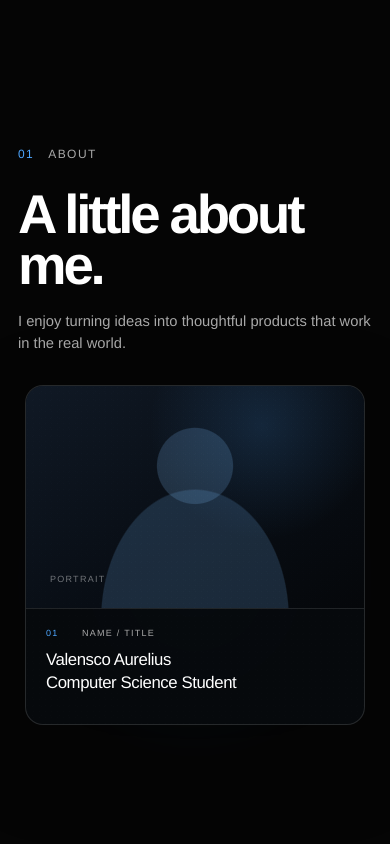
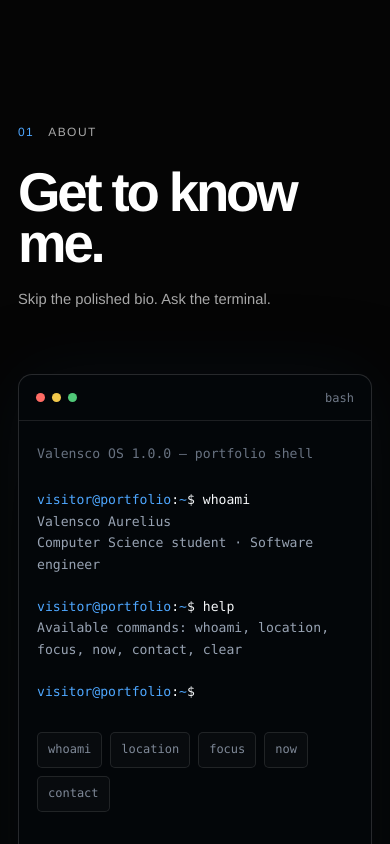
Before and after one commit to ValenscoA/Portfolio, a Next.js app: page / in a window 390 px wide. Shown: the part 860-1704 px from the top of the page. Built offline with nearby package versions, Linux system fonts and the light colour scheme.

Commit message:
feat: redesign about section as terminal

```diff
--- a/app/Portfolio.tsx
+++ b/app/Portfolio.tsx
@@ -5,16 +5,15 @@ import Image from "next/image";
 import {
   AnimatePresence,
   motion,
-  useReducedMotion,
 } from "motion/react";
 import Lenis from "lenis";
 import {
   type Dispatch,
+  type FormEvent,
   type MouseEvent as ReactMouseEvent,
   type SetStateAction,
   useCallback,
   useEffect,
-  useRef,
   useState,
 } from "react";
 import BrandLogo from "./components/BrandLogo";
@@ -43,28 +42,14 @@ const projects = [
   },
 ];
 
-const aboutBlocks = [
-  {
-    number: "01",
-    label: "NAME / TITLE",
-    lines: ["Valensco Aurelius", "Computer Science Student"],
-  },
-  {
-    number: "02",
-    label: "LOCATION",
-    lines: ["Malaysia"],
-  },
-  {
-    number: "03",
-    label: "FOCUS",
-    lines: ["Software Engineering", "UI/UX Design", "Embedded Systems"],
-  },
-  {
-    number: "04",
-    label: "CURRENT",
-    lines: ["Building projects.", "Learning new technologies.", "Looking for internship opportunities."],
-  },
-];
+const terminalCommands: Record<string, string[]> = {
+  whoami: ["Valensco Aurelius", "Computer Science student · Software engineer"],
+  location: ["Malaysia · UTC+8"],
+  focus: ["Software engineering", "Interface design", "Embedded systems"],
+  now: ["Building production-minded projects.", "Learning new technologies.", "Open to internship opportunities."],
+  contact: ["hello@valensco.me", "github.com/ValenscoA"],
+  help: ["Available commands: whoami, location, focus, now, contact, clear"],
+};
 
 const technologies = [
   "Python",
@@ -272,198 +257,79 @@ function ProjectVisual({ project }: { project: (typeof projects)[number] }) {
 }
 
 function AboutSection() {
-  const sectionRef = useRef<HTMLElement>(null);
-  const slideIndexRef = useRef(0);
-  const phaseRef = useRef<"IDLE" | "TRANSITIONING" | "SETTLED">("IDLE");
-  const accumulatedDelta = useRef(0);
-  const wheelGestureConsumed = useRef(false);
-  const touchGestureConsumed = useRef(false);
-  const wheelIdleTimer = useRef<ReturnType<typeof setTimeout> | null>(null);
-  const animationTimer = useRef<ReturnType<typeof setTimeout> | null>(null);
-  const cooldownTimer = useRef<ReturnType<typeof setTimeout> | null>(null);
-  const touchLastY = useRef<number | null>(null);
-  const prefersReducedMotion = useReducedMotion();
-  const [slideIndex, setSlideIndex] = useState(0);
-  const [phase, setPhase] = useState<"IDLE" | "TRANSITIONING" | "SETTLED">("IDLE");
+  const [command, setCommand] = useState("");
+  const [history, setHistory] = useState([
+    { command: "whoami", output: terminalCommands.whoami },
+    { command: "help", output: terminalCommands.help },
+  ]);
 
-  const updatePhase = useCallback((nextPhase: "IDLE" | "TRANSITIONING" | "SETTLED") => {
-    phaseRef.current = nextPhase;
-    setPhase(nextPhase);
-  }, []);
-
-  const advanceSlide = useCallback(() => {
-    if (phaseRef.current !== "IDLE" || slideIndexRef.current >= aboutBlocks.length - 1) return false;
-    const nextIndex = slideIndexRef.current + 1;
-
-    updatePhase("TRANSITIONING");
-    slideIndexRef.current = nextIndex;
-    setSlideIndex(nextIndex);
-
-    const section = sectionRef.current;
-    if (section) {
-      const sectionTop = window.scrollY + section.getBoundingClientRect().top;
-      window.scrollTo({ top: sectionTop + nextIndex * window.innerHeight, behavior: "auto" });
+  function executeCommand(rawCommand: string) {
+    const value = rawCommand.trim().toLowerCase();
+    if (!value) return;
+    if (value === "clear") {
+      setHistory([]);
+    } else {
+      setHistory((current) => [
+        ...current,
+        {
+          command: value,
+          output: terminalCommands[value] ?? [`Command not found: ${value}`, "Type 'help' to see available commands."],
+        },
+      ]);
+    }
+    setCommand("");
   }
 
-    if (animationTimer.current) clearTimeout(animationTimer.current);
-    animationTimer.current = setTimeout(() => {
-      updatePhase("SETTLED");
-      if (cooldownTimer.current) clearTimeout(cooldownTimer.current);
-      cooldownTimer.current = setTimeout(() => {
-        accumulatedDelta.current = 0;
-        updatePhase("IDLE");
-      }, prefersReducedMotion ? 80 : 200);
-    }, prefersReducedMotion ? 140 : 620);
-    return true;
-  }, [prefersReducedMotion, updatePhase]);
-
-  useEffect(() => {
-    const section = sectionRef.current;
-    if (!section) return;
-
-    const isPinned = () => {
-      const bounds = section.getBoundingClientRect();
-      return bounds.top <= 1 && bounds.bottom >= window.innerHeight - 1;
-    };
-
-    const handleWheel = (event: WheelEvent) => {
-      if (!isPinned()) return;
-
-      if (event.deltaY > 0) {
-        if (wheelIdleTimer.current) clearTimeout(wheelIdleTimer.current);
-        wheelIdleTimer.current = setTimeout(() => {
-          wheelGestureConsumed.current = false;
-          accumulatedDelta.current = 0;
-        }, 220);
+  function runCommand(event: FormEvent<HTMLFormElement>) {
+    event.preventDefault();
+    executeCommand(command);
   }
-
-      if (phaseRef.current !== "IDLE") {
-        event.preventDefault();
-        event.stopPropagation();
-        return;
-      }
-
-      if (event.deltaY <= 0) {
-        accumulatedDelta.current = 0;
-        return;
-      }
-
-      if (wheelGestureConsumed.current) {
-        event.preventDefault();
-        event.stopPropagation();
-        return;
-      }
-
-      if (slideIndexRef.current >= aboutBlocks.length - 1) return;
-
-      event.preventDefault();
-      event.stopPropagation();
-
-      if (event.deltaY < 1.5) return;
-      accumulatedDelta.current += event.deltaY;
-      if (accumulatedDelta.current < 80) return;
-
-      wheelGestureConsumed.current = true;
-      accumulatedDelta.current = 0;
-      advanceSlide();
-    };
-
-    const handleTouchStart = (event: TouchEvent) => {
-      touchLastY.current = event.touches[0]?.clientY ?? null;
-      touchGestureConsumed.current = false;
-      accumulatedDelta.current = 0;
-    };
-
-    const handleTouchMove = (event: TouchEvent) => {
-      if (!isPinned() || touchLastY.current === null) return;
-      const currentY = event.touches[0]?.clientY ?? touchLastY.current;
-      const delta = touchLastY.current - currentY;
-      touchLastY.current = currentY;
-
-      if (phaseRef.current !== "IDLE" || touchGestureConsumed.current) {
-        event.preventDefault();
-        return;
-      }
-
-      if (delta <= 0) {
-        accumulatedDelta.current = 0;
-        return;
-      }
-
-      if (slideIndexRef.current >= aboutBlocks.length - 1) return;
-
-      event.preventDefault();
-      if (delta < 1.5) return;
-      accumulatedDelta.current += delta;
-      if (accumulatedDelta.current < 80) return;
-
-      touchGestureConsumed.current = true;
-      accumulatedDelta.current = 0;
-      advanceSlide();
-    };
-
-    const handleTouchEnd = () => {
-      touchLastY.current = null;
-      accumulatedDelta.current = 0;
-    };
-
-    section.addEventListener("wheel", handleWheel, { passive: false });
-    section.addEventListener("touchstart", handleTouchStart, { passive: true });
-    section.addEventListener("touchmove", handleTouchMove, { passive: false });
-    section.addEventListener("touchend", handleTouchEnd, { passive: true });
-    section.addEventListener("touchcancel", handleTouchEnd, { passive: true });
-    return () => {
-      section.removeEventListener("wheel", handleWheel);
-      section.removeEventListener("touchstart", handleTouchStart);
-      section.removeEventListener("touchmove", handleTouchMove);
-      section.removeEventListener("touchend", handleTouchEnd);
-      section.removeEventListener("touchcancel", handleTouchEnd);
-      if (wheelIdleTimer.current) clearTimeout(wheelIdleTimer.current);
-      if (animationTimer.current) clearTimeout(animationTimer.current);
-      if (cooldownTimer.current) clearTimeout(cooldownTimer.current);
-    };
-  }, [advanceSlide]);
-
-  const activeSlide = aboutBlocks[slideIndex];
 
   return (
     <section
-      ref={sectionRef}
-      className={`${styles.section} ${styles.aboutPortraitSection}`}
+      className={`${styles.section} ${styles.aboutTerminalSection}`}
       id="about"
       aria-labelledby="about-title"
     >
-      <div className={styles.aboutPinned}>
-        <motion.div {...reveal} className={styles.aboutPortraitIntro}>
+      <motion.div {...reveal} className={styles.aboutTerminalIntro}>
         <div className={styles.sectionLabel}><span>01</span>About</div>
-          <h2 id="about-title">A little about me.</h2>
-          <p>I enjoy turning ideas into thoughtful products that work in the real world.</p>
+        <h2 id="about-title">Get to know me.</h2>
+        <p>Skip the polished bio. Ask the terminal.</p>
       </motion.div>
 
-        <motion.div {...reveal} className={styles.portraitCardShell}>
-          <div className={styles.portraitCard} aria-busy={phase !== "IDLE"}>
-            <div className={styles.portraitMedia} role="img" aria-label="Portrait placeholder">
-              <div className={styles.portraitPlaceholder}><span>Portrait</span></div>
+      <motion.div {...reveal} className={styles.terminalWindow}>
+        <div className={styles.terminalBar}>
+          <div aria-hidden="true"><i /><i /><i /></div>
+          <span>valensco@portfolio:~</span>
+          <span>bash</span>
         </div>
-
-            <div className={styles.aboutInfoViewport} aria-live="polite">
-              <AnimatePresence initial={false} mode="sync">
-                <motion.article
-                  key={activeSlide.number}
-                  className={styles.aboutInfoSlide}
-                  initial={{ opacity: prefersReducedMotion ? 0 : 0.72, x: prefersReducedMotion ? 0 : "100%" }}
-                  animate={{ opacity: 1, x: 0 }}
-                  exit={{ opacity: prefersReducedMotion ? 0 : 0.72, x: prefersReducedMotion ? 0 : "-100%" }}
-                  transition={{ duration: prefersReducedMotion ? 0.12 : 0.62, ease: [0.22, 1, 0.36, 1] }}
-                >
-                  <header><span>{activeSlide.number}</span><span>{activeSlide.label}</span></header>
-                  <div>{activeSlide.lines.map((line) => <p key={line}>{line}</p>)}</div>
-                </motion.article>
-              </AnimatePresence>
+        <div className={styles.terminalBody} aria-live="polite">
+          <p className={styles.terminalBoot}>Valensco OS 1.0.0 — portfolio shell</p>
+          {history.map((entry, index) => (
+            <div className={styles.terminalEntry} key={`${entry.command}-${index}`}>
+              <p><span>visitor@portfolio</span>:<b>~</b>$ {entry.command}</p>
+              {entry.output.map((line) => <p key={line}>{line}</p>)}
+            </div>
+          ))}
+          <form className={styles.terminalPrompt} onSubmit={runCommand}>
+            <label htmlFor="about-command"><span>visitor@portfolio</span>:<b>~</b>$</label>
+            <input
+              id="about-command"
+              value={command}
+              onChange={(event) => setCommand(event.target.value)}
+              autoComplete="off"
+              spellCheck={false}
+              aria-label="Enter an About command"
+            />
+            <span className={styles.terminalCursor} aria-hidden="true" />
+          </form>
+          <div className={styles.terminalShortcuts} aria-label="Quick commands">
+            {Object.keys(terminalCommands).filter((item) => item !== "help").map((item) => (
+              <button key={item} type="button" onClick={() => executeCommand(item)}>{item}</button>
+            ))}
           </div>
         </div>
       </motion.div>
-      </div>
     </section>
   );
 }
--- a/app/page.module.css
+++ b/app/page.module.css
@@ -349,175 +349,123 @@
   color: var(--accent);
 }
 
-.aboutPortraitSection {
-  position: relative;
-  height: 400svh;
-  min-height: 400svh;
-  padding: 0;
+.aboutTerminalSection {
+  display: grid;
+  grid-template-columns: minmax(250px, 0.7fr) minmax(0, 1.3fr);
+  align-items: center;
+  gap: clamp(60px, 9vw, 150px);
   border-top: 1px solid var(--line);
 }
 
-.aboutPinned {
-  position: sticky;
-  top: 0;
-  width: 100%;
-  height: 100svh;
-  display: grid;
-  grid-template-columns: minmax(0, 1fr) auto;
-  align-items: center;
-  gap: clamp(72px, 9vw, 160px);
-  padding: clamp(90px, 9vw, 130px) 0 clamp(48px, 6vw, 86px);
-  box-sizing: border-box;
-}
-
-.aboutPortraitIntro {
+.aboutTerminalIntro {
   max-width: 720px;
 }
 
-.aboutPortraitIntro h2 {
+.aboutTerminalIntro h2 {
   max-width: 650px;
   margin: 54px 0 0;
-  font-size: clamp(3.6rem, 6vw, 6.7rem);
+  font-size: clamp(3.6rem, 6.4vw, 7rem);
   font-weight: 700;
   line-height: 0.94;
   letter-spacing: -0.058em;
 }
 
-.aboutPortraitIntro p {
+.aboutTerminalIntro p {
   max-width: 470px;
   margin: 34px 0 0;
   color: var(--muted);
-  font-size: clamp(0.95rem, 1.15vw, 1.08rem);
+  font-size: clamp(1rem, 1.2vw, 1.15rem);
   line-height: 1.55;
 }
 
-.portraitCardShell {
+.terminalWindow {
   position: relative;
-  width: clamp(390px, 32vw, 470px);
+  width: 100%;
+  overflow: hidden;
+  border: 1px solid rgba(255, 255, 255, 0.14);
+  border-radius: 14px;
+  background: rgba(4, 7, 10, 0.92);
+  box-shadow: 0 40px 110px rgba(0, 0, 0, 0.42), 0 0 80px rgba(78, 167, 255, 0.06);
+  font-family: "SFMono-Regular", Consolas, "Liberation Mono", monospace;
 }
 
-.portraitCardShell::before {
-  content: "";
-  position: absolute;
-  inset: 8% -9% -7%;
-  z-index: -1;
-  border-radius: 50%;
-  background: radial-gradient(circle, rgba(78, 167, 255, 0.13), transparent 67%);
-  filter: blur(24px);
-  pointer-events: none;
+.terminalBar {
+  display: flex;
+  align-items: center;
+  justify-content: space-between;
+  height: 46px;
+  padding: 0 17px;
+  border-bottom: 1px solid rgba(255, 255, 255, 0.1);
+  color: #707988;
+  font-size: 12px;
 }
 
-.portraitCard {
-  position: relative;
-  width: 100%;
-  aspect-ratio: 1;
-  overflow: hidden;
-  border: 1px solid rgba(255, 255, 255, 0.13);
-  border-radius: 22px;
-  background: rgba(7, 10, 14, 0.92);
-  box-shadow: 0 30px 90px rgba(0, 0, 0, 0.3), inset 0 1px rgba(255, 255, 255, 0.04);
-  touch-action: pan-y;
+.terminalBar > div { display: flex; gap: 7px; }
+.terminalBar i { width: 9px; height: 9px; border-radius: 50%; background: #303744; }
+.terminalBar i:first-child { background: #ff6b64; }
+.terminalBar i:nth-child(2) { background: #f2c84b; }
+.terminalBar i:last-child { background: #50c878; }
+
+.terminalBody {
+  min-height: 470px;
+  padding: clamp(24px, 3vw, 38px);
+  color: #d7dce4;
+  font-size: clamp(0.88rem, 1.05vw, 1rem);
+  line-height: 1.65;
 }
 
-.portraitCard::after {
-  content: "";
-  position: absolute;
-  inset: 0;
-  z-index: 4;
-  opacity: 0.055;
-  pointer-events: none;
-  background-image:
-    radial-gradient(circle at 20% 30%, #fff 0 0.4px, transparent 0.7px),
-    radial-gradient(circle at 70% 65%, #fff 0 0.35px, transparent 0.65px);
-  background-size: 6px 6px, 9px 9px;
-  mix-blend-mode: soft-light;
+.terminalBody p { margin: 0; }
+.terminalBoot { margin-bottom: 24px !important; color: #687281; }
+.terminalEntry { margin-bottom: 20px; }
+.terminalEntry > p:first-child { color: #f5f7f9; }
+.terminalEntry > p:not(:first-child) { padding-left: 18px; color: #98a3b3; }
+.terminalEntry span,
+.terminalPrompt span { color: var(--accent); }
+.terminalEntry b,
+.terminalPrompt b { color: #4ea7ff; font-weight: 500; }
+
+.terminalPrompt {
+  display: flex;
+  align-items: center;
+  gap: 8px;
+  color: #f5f7f9;
 }
 
-.portraitMedia {
-  position: relative;
-  height: 66%;
-  overflow: hidden;
-  border-bottom: 1px solid rgba(255, 255, 255, 0.11);
+.terminalPrompt label { flex: 0 0 auto; }
+.terminalPrompt input {
+  min-width: 0;
+  flex: 1;
+  padding: 0;
+  border: 0;
+  outline: 0;
+  background: transparent;
+  color: white;
+  font: inherit;
+  caret-color: var(--accent);
 }
 
-.portraitMedia img {
-  width: 100%;
-  height: 100%;
-  display: block;
-  object-fit: cover;
+.terminalCursor {
+  width: 8px;
+  height: 1.1em;
+  background: var(--accent);
+  animation: terminalBlink 1s steps(1) infinite;
 }
 
-.portraitPlaceholder {
-  position: absolute;
-  inset: 0;
-  display: grid;
-  place-items: end start;
-  padding: 24px;
-  background:
-    radial-gradient(circle at 50% 36%, rgba(126, 185, 242, 0.2) 0 17%, transparent 17.5%),
-    radial-gradient(ellipse at 50% 105%, rgba(79, 124, 168, 0.28) 0 39%, transparent 39.5%),
-    linear-gradient(145deg, #101925, #080d14 58%, #05070a);
+.terminalShortcuts { display: flex; flex-wrap: wrap; gap: 8px; margin-top: 30px; }
+.terminalShortcuts button {
+  padding: 7px 10px;
+  border: 1px solid rgba(255, 255, 255, 0.1);
+  border-radius: 5px;
+  background: rgba(255, 255, 255, 0.025);
+  color: #7f8998;
+  font: inherit;
+  font-size: 12px;
+  cursor: pointer;
+  transition: border-color 0.2s ease, color 0.2s ease;
 }
+.terminalShortcuts button:hover { border-color: var(--accent); color: var(--accent); }
 
-.portraitPlaceholder::after {
-  content: "";
-  position: absolute;
-  inset: 0;
-  background: radial-gradient(circle at 70% 18%, rgba(78, 167, 255, 0.15), transparent 38%);
-}
-
-.portraitPlaceholder span {
-  position: relative;
-  z-index: 1;
-  color: rgba(255, 255, 255, 0.42);
-  font-size: 9px;
-  letter-spacing: 0.14em;
-  text-transform: uppercase;
-}
-
-.aboutInfoViewport {
-  position: relative;
-  height: 34%;
-  overflow: hidden;
-}
-
-.aboutInfoSlide {
-  position: absolute;
-  inset: 0;
-  display: flex;
-  flex-direction: column;
-  padding: clamp(20px, 2vw, 28px);
-}
-
-.aboutInfoSlide header {
-  display: grid;
-  grid-template-columns: 36px 1fr;
-  color: var(--muted);
-  font-size: 9px;
-  line-height: 1;
-  letter-spacing: 0.14em;
-}
-
-.aboutInfoSlide header span:first-child {
-  color: var(--accent);
-}
-
-.aboutInfoSlide > div {
-  margin: auto 0;
-}
-
-.aboutInfoSlide p {
-  max-width: 360px;
-  margin: 0;
-  font-size: clamp(1rem, 1.4vw, 1.25rem);
-  font-weight: 500;
-  line-height: 1.16;
-  letter-spacing: -0.025em;
-}
-
-.aboutInfoSlide p + p {
-  margin-top: 4px;
-}
+@keyframes terminalBlink { 50% { opacity: 0; } }
 
 .technologies {
   width: 100%;
@@ -757,16 +705,11 @@
 @media (max-width: 900px) {
   .hero h1 { white-space: normal; }
   .skills { grid-template-columns: 1fr; }
-  .aboutPinned {
+  .aboutTerminalSection {
     grid-template-columns: 1fr;
-    align-content: center;
-    gap: 42px;
-    padding-block: 92px 34px;
+    gap: 64px;
   }
-  .portraitCardShell {
-    width: min(100%, 390px);
-    justify-self: center;
-  }
+  .terminalWindow { max-width: 760px; }
   .skillsLayout { grid-column: 1; }
   .sectionHead { display: block; }
   .sectionHead h2 { margin-top: 55px; }
@@ -787,8 +730,6 @@
   .hero h1 span { display: block; }
   .heroLinks { gap: 28px; margin-top: 36px; }
   .section { padding: 140px 0; }
-  .aboutPortraitSection { padding: 0; }
-  .aboutPinned { padding-block: 82px 24px; gap: 30px; }
   .technologies { padding-block: 84px; }
   .technologyLabel { margin-bottom: 36px; }
   .marqueeList {
@@ -799,13 +740,12 @@
     gap: 28px;
     font-size: clamp(2.2rem, 12vw, 3.8rem);
   }
-  .aboutPortraitIntro h2, .skillsLayout h2 { font-size: clamp(3.2rem, 14vw, 4.8rem); }
-  .aboutPortraitIntro h2 { margin-top: 28px; }
-  .aboutPortraitIntro p { margin-top: 18px; font-size: 0.92rem; }
-  .portraitCardShell { width: min(100%, 340px); }
-  .portraitCard { border-radius: 18px; }
-  .aboutInfoSlide { padding: 20px; }
-  .aboutInfoSlide p { font-size: clamp(0.94rem, 4.3vw, 1.1rem); }
+  .aboutTerminalIntro h2, .skillsLayout h2 { font-size: clamp(3.2rem, 14vw, 4.8rem); }
+  .aboutTerminalIntro h2 { margin-top: 28px; }
+  .aboutTerminalIntro p { margin-top: 18px; font-size: 0.92rem; }
+  .terminalBody { min-height: 500px; padding: 22px 18px; font-size: 0.82rem; }
+  .terminalBar > span:nth-child(2) { display: none; }
+  .terminalEntry > p:not(:first-child) { padding-left: 0; }
   .projects { padding-top: 170px; }
   .projectList { gap: 110px; }
   .projectVisual { min-height: 124vw; }
```
Lines whose indentation alone changed are shown as unchanged.
